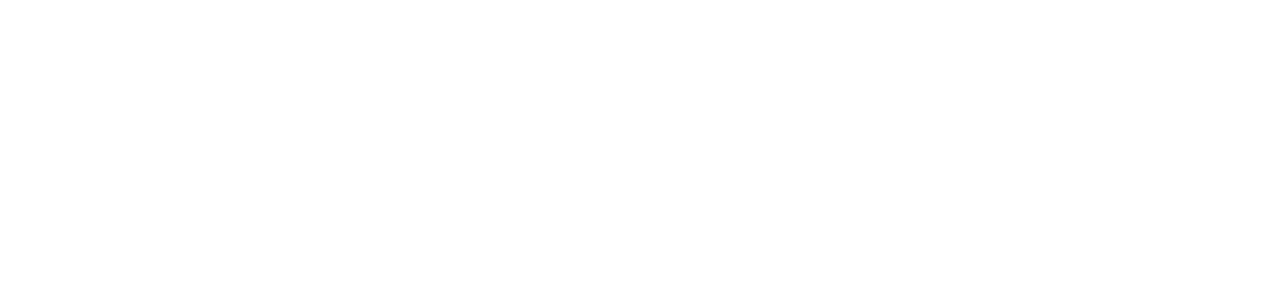
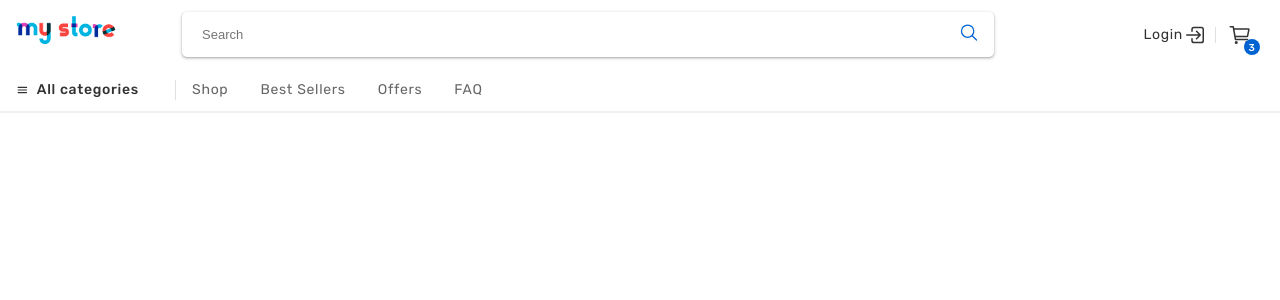
Before and after one commit to yousef-bigdeli/my-store, a React (Create React App) app: page / in a window 1280 px wide. Shown: the top 300 px of the page. Built offline with nearby package versions, Linux system fonts and the light colour scheme.

Commit message:
Merge Layout

```diff
--- a/package.json
+++ b/package.json
@@ -5,6 +5,7 @@
   "dependencies": {
     "react": "^18.1.0",
     "react-dom": "^18.1.0",
+    "react-icons": "^4.4.0",
     "react-router-dom": "^6.3.0",
     "react-scripts": "5.0.1",
     "web-vitals": "^2.1.4"
@@ -32,5 +33,8 @@
       "last 1 firefox version",
       "last 1 safari version"
     ]
+  },
+  "devDependencies": {
+    "sass": "^1.52.3"
   }
 }
--- a/src/App.js
+++ b/src/App.js
@@ -1,10 +1,11 @@
 import "./styles/App.css";
+import Layout from "./Layout/Layout";
 
 function App() {
   return (
-    <div className="App">
+    <Layout>
 
-    </div>
+    </Layout>
   );
 }
 
```
Also changed, not shown: 2 other files (tests, documents, lock files or other folders).
